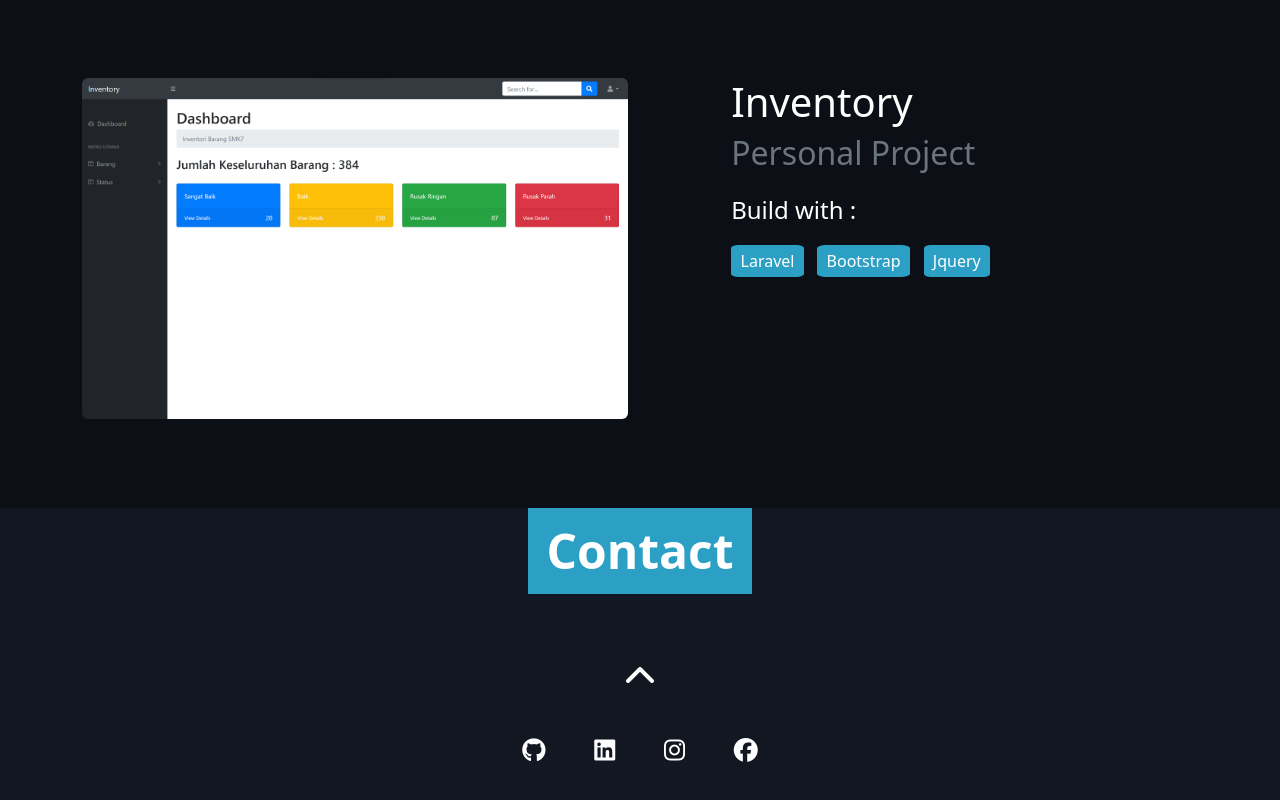
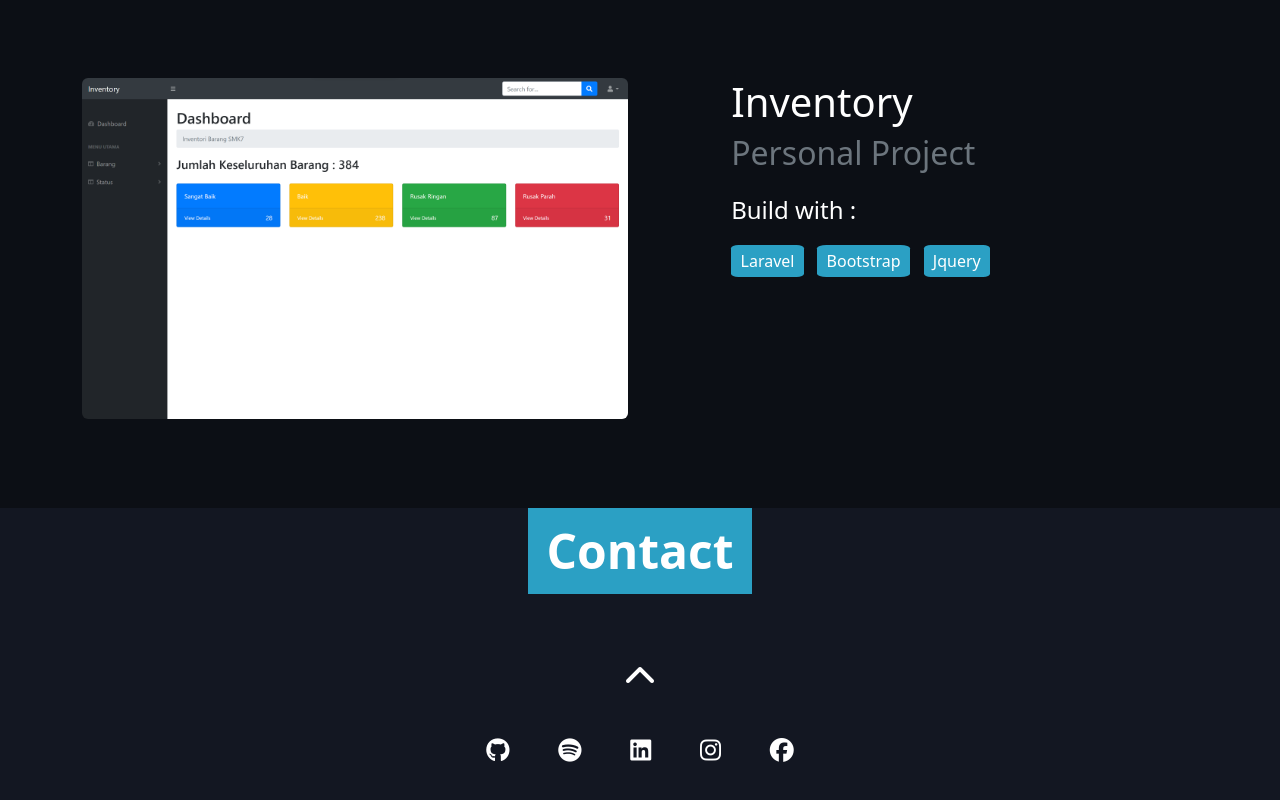
Before and after one commit to nandaarianto15/new-portofolio, a plain HTML site: page index.html in a window 1280 px wide. Shown: the part 4233-5033 px from the top of the page. Drawn offline with nearby package versions, Linux system fonts and the light colour scheme; a web font is replaced by a local one.

Commit message:
Update index.html

```diff
--- a/index.html
+++ b/index.html
@@ -191,7 +191,7 @@
                     <div class="logo-contact">
                         <a target="_blank" href="https://github.com/nandaarianto15"><i class="fa-brands fa-github"></i></a>
                         <!-- <a target="_blank" href="https://gitlab.com/linixxx"><i class="fa-brands fa-gitlab"></i></a> -->
-                        <!-- <a target="_blank" href="https://open.spotify.com/user/s0vimq229lhuwi13ixl8fcs9h?si=035577b40bc4420b"><i class="fa-brands fa-spotify"></i></a> -->
+                        <a target="_blank" href="https://open.spotify.com/user/s0vimq229lhuwi13ixl8fcs9h?si=035577b40bc4420b"><i class="fa-brands fa-spotify"></i></a>
                         <a target="_blank" href="https://www.linkedin.com/in/nanda-arianto-0133a6290/"><i class="fa-brands fa-linkedin"></i></a>
                         <a target="_blank" href="https://www.instagram.com/nandaarianto_/"><i class="fa-brands fa-instagram"></i></a>
                         <a target="_blank" href="https://www.facebook.com/NandaArianto15?locale=id_ID"><i class="fa-brands fa-facebook"></i></a>
```
